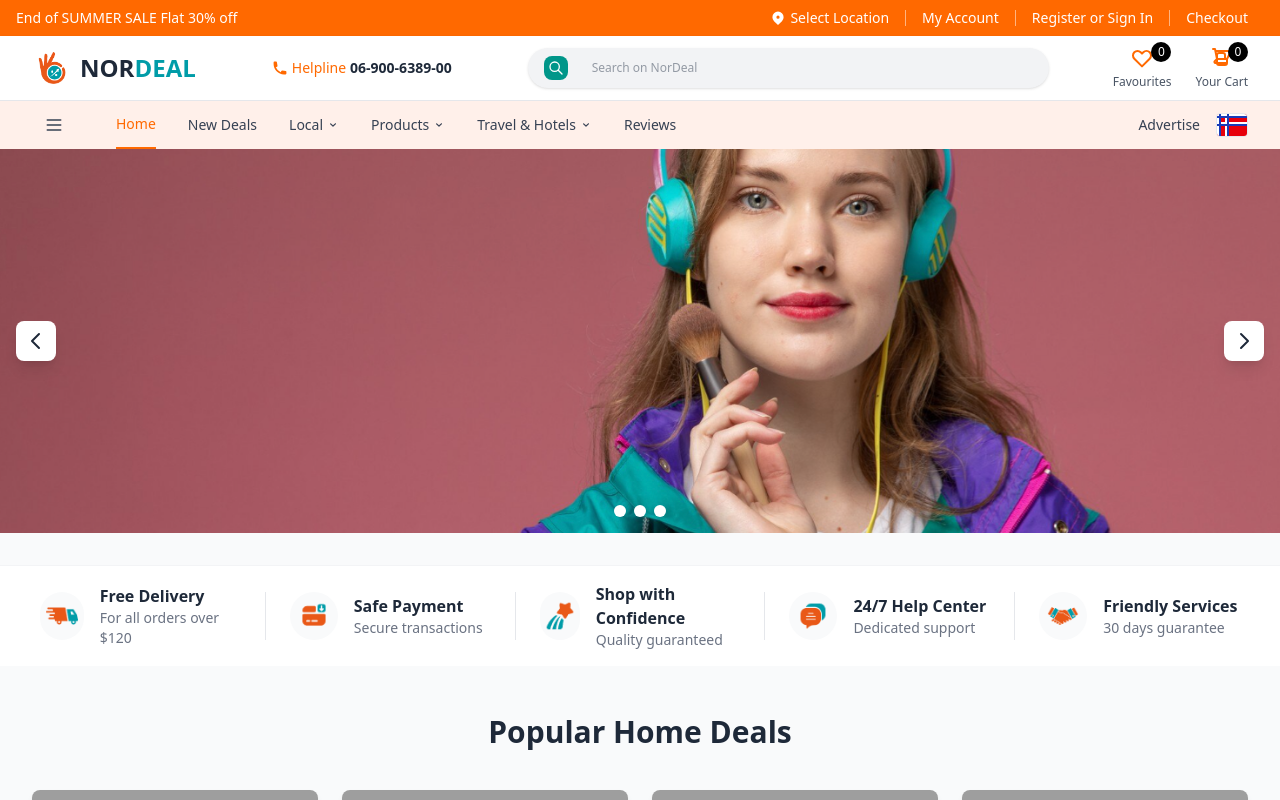
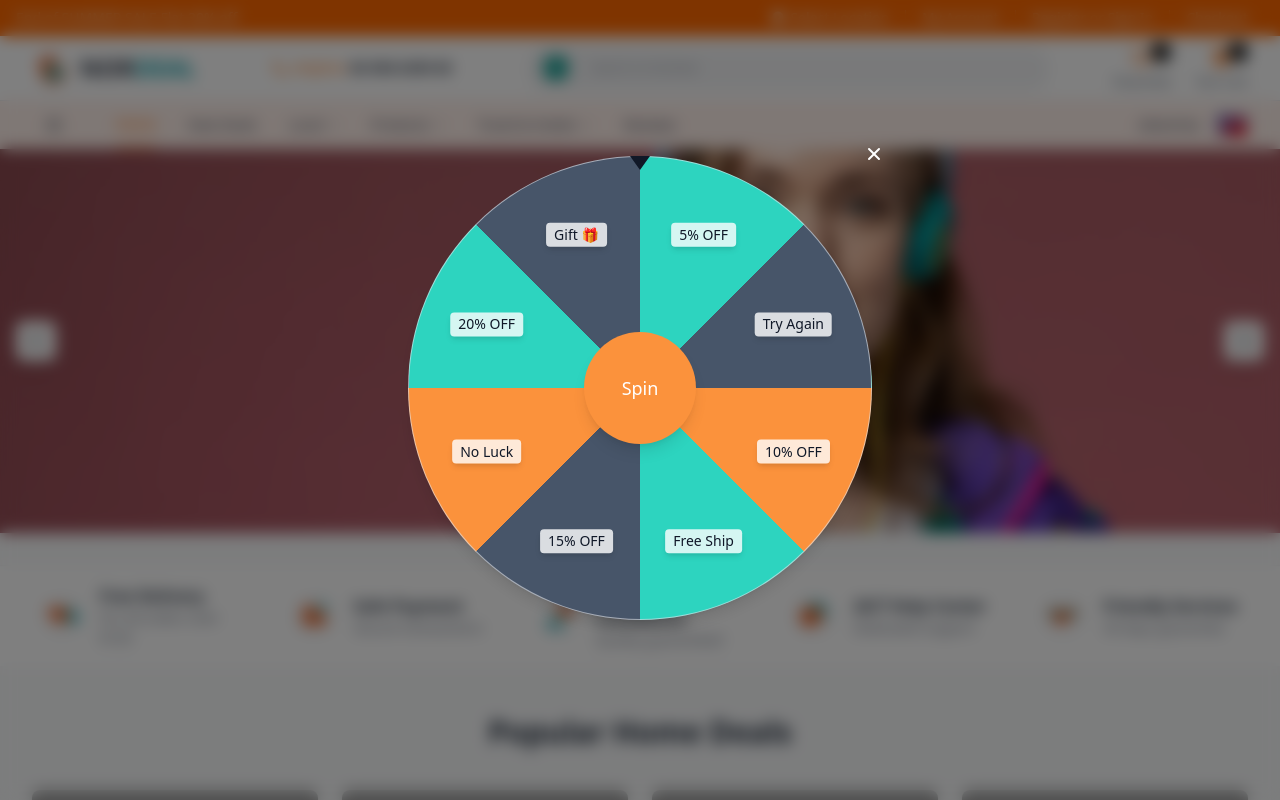
Before and after one commit to hamza337/nor-deal, a React (Vite) app: page / in a window 1280 px wide. Shown: the top 800 px of the page. Built offline with nearby package versions, Linux system fonts and the light colour scheme; grey boxes are pictures that could not be loaded.

Commit message:
Add SpinWheel component and integrate into Homepage with modal

```diff
--- /dev/null
+++ b/src/components/GenericComponents/SpinWheel/index.jsx
@@ -0,0 +1,165 @@
+import React, { useCallback, useEffect, useMemo, useRef, useState } from 'react'
+
+// Constants
+import { DEFAULT_SEGMENTS, COLORS } from '../../../utils/constants'
+
+function getColorByIndex(index) {
+  return COLORS[index % COLORS.length]
+}
+
+// Returns the index that lands under the fixed top pointer for a given rotation
+function getIndexFromRotation(rotationDeg, segmentsCount) {
+  const normalized = ((-rotationDeg % 360) + 360) % 360
+  const anglePer = 360 / segmentsCount
+  return Math.floor(normalized / anglePer)
+}
+
+const SpinWheel = ({
+  segments = DEFAULT_SEGMENTS,
+  durationMs = 4500,
+  onFinish,
+}) => {
+  const [rotationDeg, setRotationDeg] = useState(0)
+  const [isSpinning, setIsSpinning] = useState(false)
+  const [selectedIndex, setSelectedIndex] = useState(null)
+  const wheelRef = useRef(null)
+  const targetIndexRef = useRef(null)
+  const [wheelSize, setWheelSize] = useState(0)
+
+  const anglePer = useMemo(() => 360 / Math.max(1, segments.length), [segments.length])
+
+  useEffect(() => {
+    if (!wheelRef.current) return
+    const node = wheelRef.current
+    const ro = new ResizeObserver((entries) => {
+      for (const entry of entries) {
+        const { width, height } = entry.contentRect
+        setWheelSize(Math.min(width, height))
+      }
+    })
+    ro.observe(node)
+    return () => ro.disconnect()
+  }, [])
+
+  const gradientStyle = useMemo(() => {
+    if (!segments.length) return {}
+    let start = 0
+    const parts = segments.map((seg, i) => {
+      const end = start + anglePer
+      const color = getColorByIndex(i)
+      const piece = `${color} ${start}deg ${end}deg`
+      start = end
+      return piece
+    })
+    const background = `conic-gradient(${parts.join(', ')})`
+    return { background }
+  }, [segments, anglePer])
+
+  const handleSpin = useCallback(() => {
+    if (isSpinning || segments.length === 0) return
+    const randomIndex = Math.floor(Math.random() * segments.length)
+    targetIndexRef.current = randomIndex
+
+    // Mid-angle of the target slice (0deg is at the top, increasing clockwise)
+    const thetaMid = randomIndex * anglePer + anglePer / 2
+
+    // Preserve continuity from current rotation while landing at target
+    const base = ((rotationDeg % 360) + 360) % 360
+    const deltaToTarget = (360 - thetaMid - base + 360) % 360
+    const extraSpins = 4 + Math.floor(Math.random() * 4) // 4–7 full spins
+    const nextRotation = rotationDeg + extraSpins * 360 + deltaToTarget
+
+    setIsSpinning(true)
+    setRotationDeg(nextRotation)
+  }, [anglePer, isSpinning, rotationDeg, segments.length])
+
+  const onTransitionEnd = useCallback(() => {
+    if (!isSpinning) return
+    setIsSpinning(false)
+    const finalIndex = targetIndexRef.current ?? getIndexFromRotation(rotationDeg, segments.length)
+    setSelectedIndex(finalIndex)
+    if (typeof onFinish === 'function') {
+      onFinish(segments[finalIndex], finalIndex)
+    }
+  }, [isSpinning, rotationDeg, segments, onFinish])
+
+  const labelDistancePx = Math.max(24, Math.round(wheelSize * 0.36))
+
+  return (
+    <div className="w-full flex flex-col items-center gap-4 sm:gap-6">
+      <div className="relative w-full max-w-xs sm:max-w-sm md:max-w-md lg:max-w-lg aspect-square">
+        {/* Pointer */}
+        <div className="absolute top-3 sm:top-0 left-1/2 -translate-x-1/2 z-20 rotate-180">
+          <div
+            className="w-0 h-0"
+            style={{
+              borderLeft: '10px solid transparent',
+              borderRight: '10px solid transparent',
+              borderBottom: '14px solid #111827',
+            }}
+          />
+        </div>
+
+        {/* Wheel */}
+        <div
+          ref={wheelRef}
+          className="absolute inset-0 rounded-full shadow-lg overflow-hidden border border-gray-200/60 dark:border-gray-700/60"
+          style={{
+            ...gradientStyle,
+            transform: `rotate(${rotationDeg}deg)`,
+            transition: isSpinning ? `transform ${durationMs}ms cubic-bezier(0.15, 0.85, 0.3, 1)` : 'none',
+          }}
+          onTransitionEnd={onTransitionEnd}
+        >
+          {/* Labels */}
+          {segments.map((seg, i) => {
+            const start = i * anglePer
+            const mid = start + anglePer / 2
+            return (
+              <div
+                key={i}
+                className="absolute top-1/2 left-1/2 z-10 select-none"
+                style={{
+                  transform: `translate(-50%, -50%) rotate(${mid}deg) translateY(-${labelDistancePx}px) rotate(${-mid}deg)`,
+                  transformOrigin: 'center center',
+                  textAlign: 'center',
+                }}
+              >
+                <span className="block px-1.5 sm:px-2 py-0.5 rounded text-[10px] sm:text-xs md:text-sm font-medium bg-white/80 text-gray-900 shadow-md">
+                  {seg.label}
+                </span>
+              </div>
+            )
+          })}
+        </div>
+
+        {/* Center spin button */}
+        <div className="absolute inset-0 flex items-center justify-center z-20">
+          <button
+            onClick={handleSpin}
+            disabled={isSpinning}
+            className={[
+              'rounded-full! text-white font-semibold shadow-lg flex items-center justify-center leading-none overflow-hidden',
+              'w-20 h-20 sm:w-24 sm:h-24 md:w-28 md:h-28',
+              isSpinning ? 'bg-[#f97316] cursor-not-allowed' : 'bg-[#fb923c] hover:bg-[#f97316]',
+              'transition-colors',
+            ].join(' ')}
+            aria-label="Spin the wheel"
+          >
+            <span className="text-sm sm:text-base md:text-lg">{isSpinning ? 'Spinning…' : 'Spin'}</span>
+          </button>
+        </div>
+      </div>
+
+      <div className="flex items-center gap-3 sm:gap-4">
+        {selectedIndex != null && (
+          <div className="text-sm sm:text-base text-white">
+            Result: <span className="font-semibold">{segments[selectedIndex]?.label}</span>
+          </div>
+        )}
+      </div>
+    </div>
+  )
+}
+
+export default SpinWheel
--- a/src/components/Pages/Homepage.jsx
+++ b/src/components/Pages/Homepage.jsx
@@ -1,10 +1,14 @@
 import React, { useState, useEffect } from 'react';
 import { useNavigate, Link } from 'react-router-dom';
+
+// Generic Components
+import SpinWheel from '../GenericComponents/SpinWheel';
 
 const Homepage = () => {
   const navigate = useNavigate();
   const [favorites, setFavorites] = useState(new Set());
   const [currentSlide, setCurrentSlide] = useState(0);
+  const [showSpinModal, setShowSpinModal] = useState(false);
 
   // Slider images
   const sliderImages = [
@@ -19,6 +23,10 @@ const Homepage = () => {
     if (savedFavorites) {
       setFavorites(new Set(JSON.parse(savedFavorites)));
     }
+
+    setTimeout(() => {
+      setShowSpinModal(true);
+    }, 2000);
   }, []);
 
   // Save favorites to localStorage whenever favorites change
@@ -198,7 +206,6 @@ const Homepage = () => {
           </div>
         </div>
       </div>
-
       {/* Remaining Sections - Full Width */}
       <div className="w-full">
         {/* Popular Home Deals Section */}
@@ -1848,9 +1855,39 @@ const Homepage = () => {
                </div>
              </div>
            </div>
-         </div>
-       </div>
-    //  </div>
+        </div>
+
+        {/* Floating Spin button */}
+        {/* <button
+          onClick={() => setShowSpinModal(true)}
+          className="fixed bottom-6 right-6 z-90 bg-teal-600 hover:bg-teal-700 text-white rounded-full px-5 py-3 shadow-lg"
+        >
+          Spin & Win
+        </button> */}
+
+        {/* Spin Wheel Modal */}
+        {showSpinModal && (
+          <div className="fixed inset-0 z-100 bg-black/50 backdrop-blur-sm flex items-center justify-center p-4">
+            <div className="relative w-full max-w-lg rounded-2xl">
+              <button
+                onClick={() => {
+                  setShowSpinModal(false);
+                }}
+                className="absolute top-3 right-3 rounded-full text-white flex items-center justify-center"
+                aria-label="Close"
+              >
+                <svg xmlns="http://www.w3.org/2000/svg" className="h-5 w-5" viewBox="0 0 20 20" fill="currentColor">
+                  <path fillRule="evenodd" d="M4.293 4.293a1 1 0 011.414 0L10 8.586l4.293-4.293a1 1 0 111.414 1.414L11.414 10l4.293 4.293a1 1 0 01-1.414 1.414L10 11.414l-4.293 4.293a1 1 0 01-1.414-1.414L8.586 10 4.293 5.707a1 1 0 010-1.414z" clipRule="evenodd" />
+                </svg>
+              </button>
+              <div className="p-4 sm:p-6">
+                <SpinWheel />
+              </div>
+            </div>
+          </div>
+        )}
+      </div>
+   //  </div>
    );
  };
 
--- /dev/null
+++ b/src/utils/constants.js
@@ -0,0 +1,16 @@
+export const DEFAULT_SEGMENTS = [
+    { label: '5% OFF' },
+    { label: 'Try Again' },
+    { label: '10% OFF' },
+    { label: 'Free Ship' },
+    { label: '15% OFF' },
+    { label: 'No Luck' },
+    { label: '20% OFF' },
+    { label: 'Gift 🎁' },
+  ]
+
+export const COLORS = [
+    '#2dd4bf', // teal-400 (medium, smooth)
+    '#475569', // slate-600 (soft black, darker)
+    '#fb923c', // orange-400 (medium, smooth)
+  ]
```
